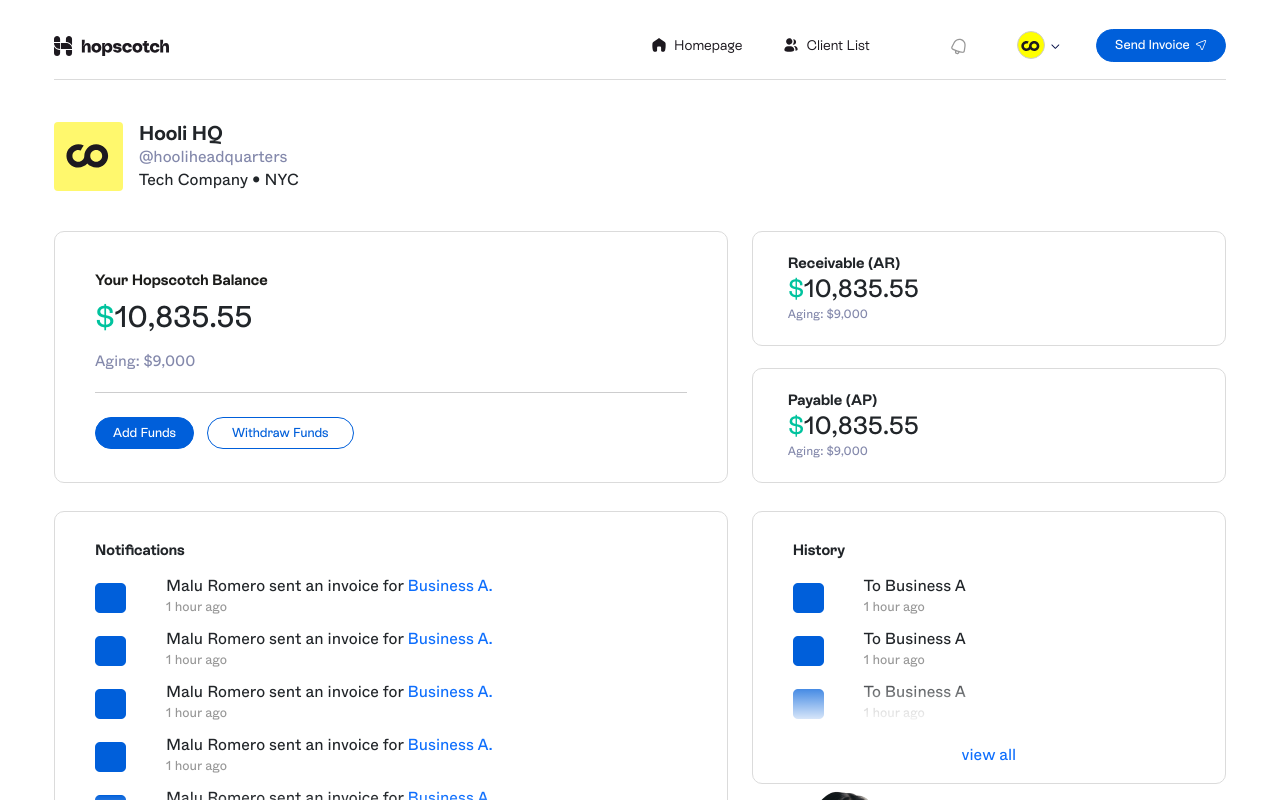
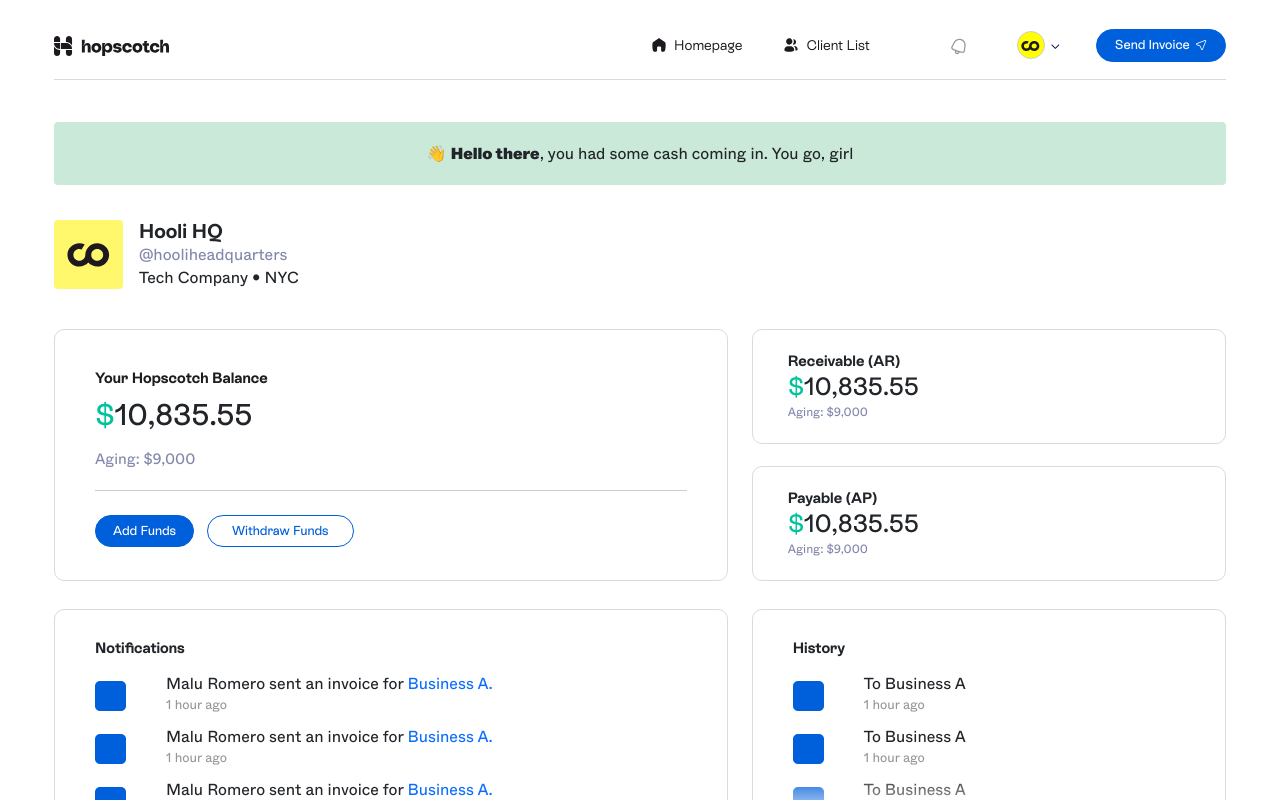
Before and after one commit to beingharshil18/demoapp, a React (Create React App) app: page / in a window 1280 px wide. Shown: the top 800 px of the page. Built offline with nearby package versions, Linux system fonts and the light colour scheme.

Commit message:
Added Components, toast-bar, yellowLogo

```diff
--- a/src/Pages/LandingPage/landingPage.js
+++ b/src/Pages/LandingPage/landingPage.js
@@ -4,7 +4,9 @@
 import "../LandingPage/landingPage.scss";
 import NotificationList from "../../components/NotificationList/notificationList";
 import CustomHeader from "../../components/CustomHeader/customHeader";
-import { ReactComponent as LargeUnionIcon } from "../../Assets/Images/largeUnion.svg";
+import ToastMsg from "../../components/ToastMsg/toast";
+// import { ReactComponent as LargeUnionIcon } from "../../Assets/Images/largeUnion.svg";
+import { ReactComponent as UnionLogo } from "../../Assets/Images/YellowLogo.svg";
 import { ReactComponent as ZigZag } from "../../Assets/Images/zigzag.svg";
 import { image } from "../../Styles/image";
 
@@ -12,13 +14,15 @@
   return (
     <>
       <CustomHeader />
+      <ToastMsg />
       <div className="wrapper">
         <div className="container">
           <div className="row">
             <div className="col-12">
               <div className="userDetailWrapper">
                 <div className="userProfile">
-                  <LargeUnionIcon />
+                  {/* <LargeUnionIcon /> */}
+                  <UnionLogo />
                 </div>
                 <div className="userDetail">
                   <h3>Hooli HQ</h3>
--- a/src/Pages/LandingPage/landingPage.scss
+++ b/src/Pages/LandingPage/landingPage.scss
@@ -5,17 +5,17 @@
   align-items: center;
   margin: 0 0 40px 0;
   .userProfile {
-    background: #fff86d;
-    width: 69px;
-    height: 69px;
-    border-radius: 4px;
+    // background: #fff86d;
+    // width: 69px;
+    // height: 69px;
+    // border-radius: 4px;
     margin: 0 16px 0 0;
     position: relative;
-    svg {
-      position: absolute;
-      bottom: 23px;
-      left: 12px;
-    }
+    // svg {
+    //   position: absolute;
+    //   bottom: 23px;
+    //   left: 12px;
+    // }
   }
   .userDetail {
     display: flex;
@@ -94,7 +94,7 @@
   .customCard {
     padding: 23px 0 23px 35px;
     // box-shadow: 0px 4px 45px #e3e3e3;
-    transition: 0.3s;
+    transition: 0.5s;
     .cardBody {
       .pricing {
         font-size: 25px;
--- /dev/null
+++ b/src/components/ToastMsg/toast.jsx
@@ -0,0 +1,19 @@
+import React from "react";
+import "../../Styles/variables.scss";
+import "../../Styles/app.scss";
+import "../ToastMsg/toast.scss";
+
+export default function toast() {
+  return (
+    <>
+      <div className="container">
+        <div className="toastMsg">
+          <p className="msg">
+            👋 <span>Hello there</span>, you had some cash coming in. You go,
+            girl
+          </p>
+        </div>
+      </div>
+    </>
+  );
+}
--- /dev/null
+++ b/src/components/ToastMsg/toast.scss
@@ -0,0 +1,17 @@
+@import "../../Styles/variables.scss";
+
+.toastMsg {
+  width: 100%;
+  background-color: #cbe9d9;
+  padding: 20px 0 20px 0;
+  margin-bottom: 35px;
+  border-radius: 4px;
+  .msg {
+    font-size: 16px;
+    line-height: 23px;
+    text-align: center;
+    span {
+      font-family: $Abc-black;
+    }
+  }
+}
```
Also changed, not shown: src/Assets/Images/YellowLogo.svg (added).
